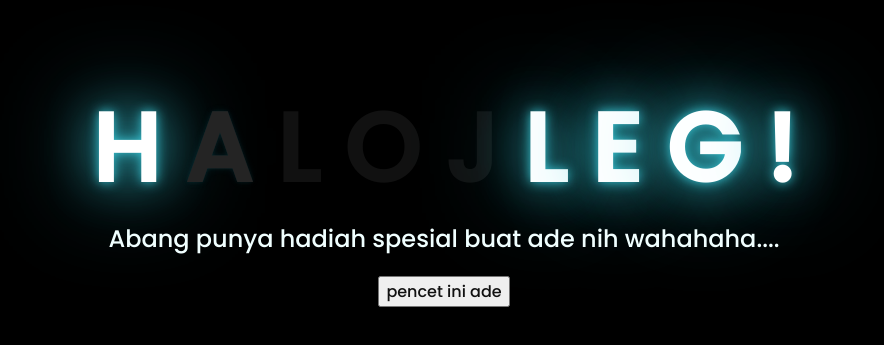
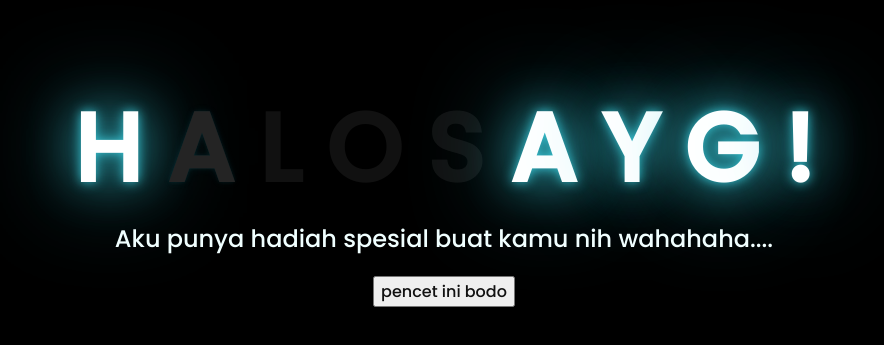
Before and after one commit to Kenyuraa/yyyyy, a plain HTML site: page index.html in a window 1280 px wide. Shown: the part 217-562 px from the top of the page, without its empty margins (204-1088 px from the left). Drawn offline with Linux system fonts and the light colour scheme.

Commit message:
Update index.html

```diff
--- a/index.html
+++ b/index.html
@@ -15,18 +15,18 @@
         <span>A</span>
         <span>L</span>
         <span>O</span>
-        <span>J</span>
-        <span>L</span>
-        <span>E</span>
+        <span>S</span>
+        <span>A</span>
+        <span>Y</span>
         <span>G</span>
         <span>!</span>
     </div>
     <div class="description">
-        <span>Abang punya hadiah spesial buat ade nih wahahaha....</span>
+        <span>Aku punya hadiah spesial buat kamu nih wahahaha....</span>
     </div>
     <div class="button">
         <button>
-            <a href="flower.html">pencet ini ade</a>
+            <a href="flower.html">pencet ini bodo</a>
         </button>
 
     </div>
```
